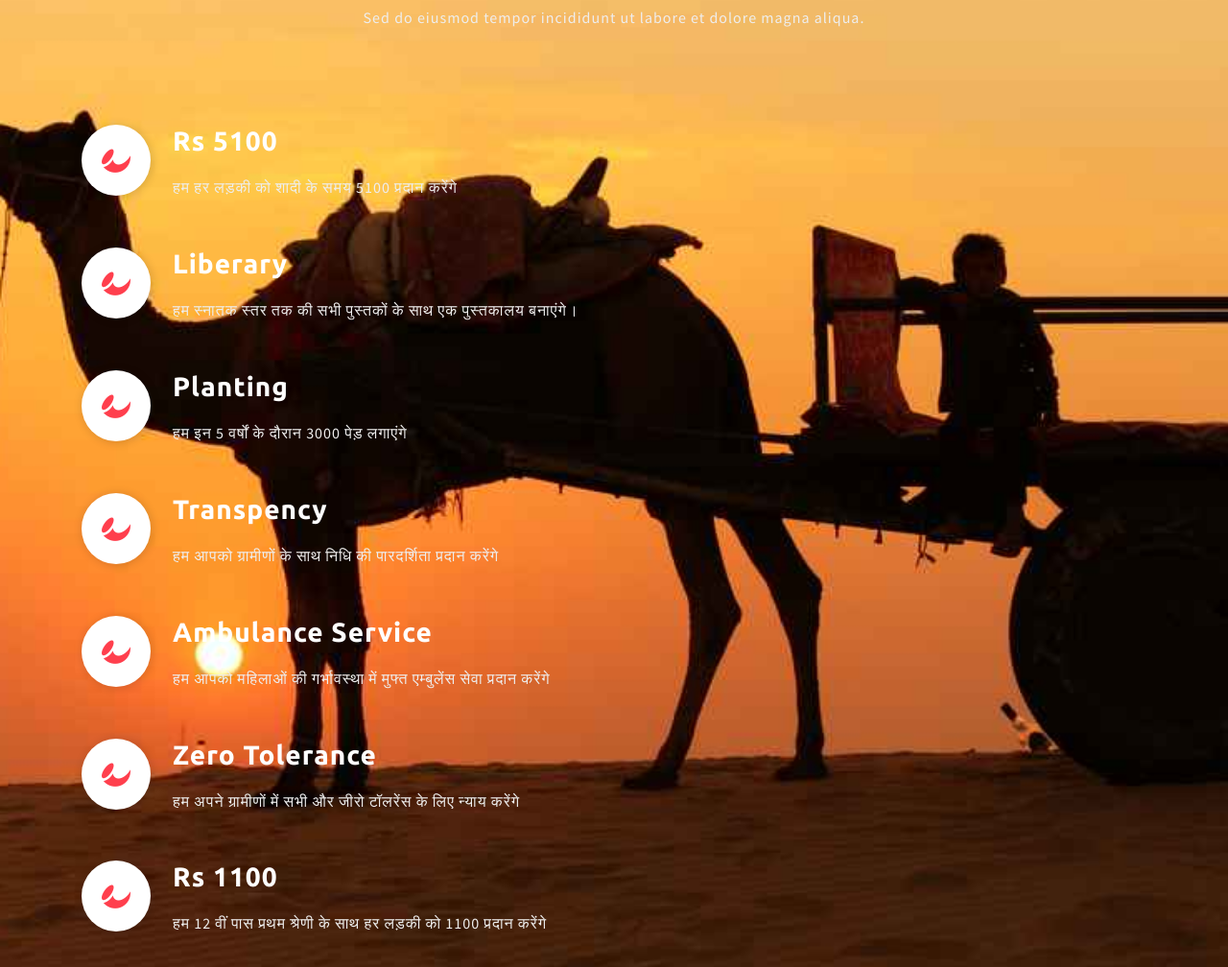
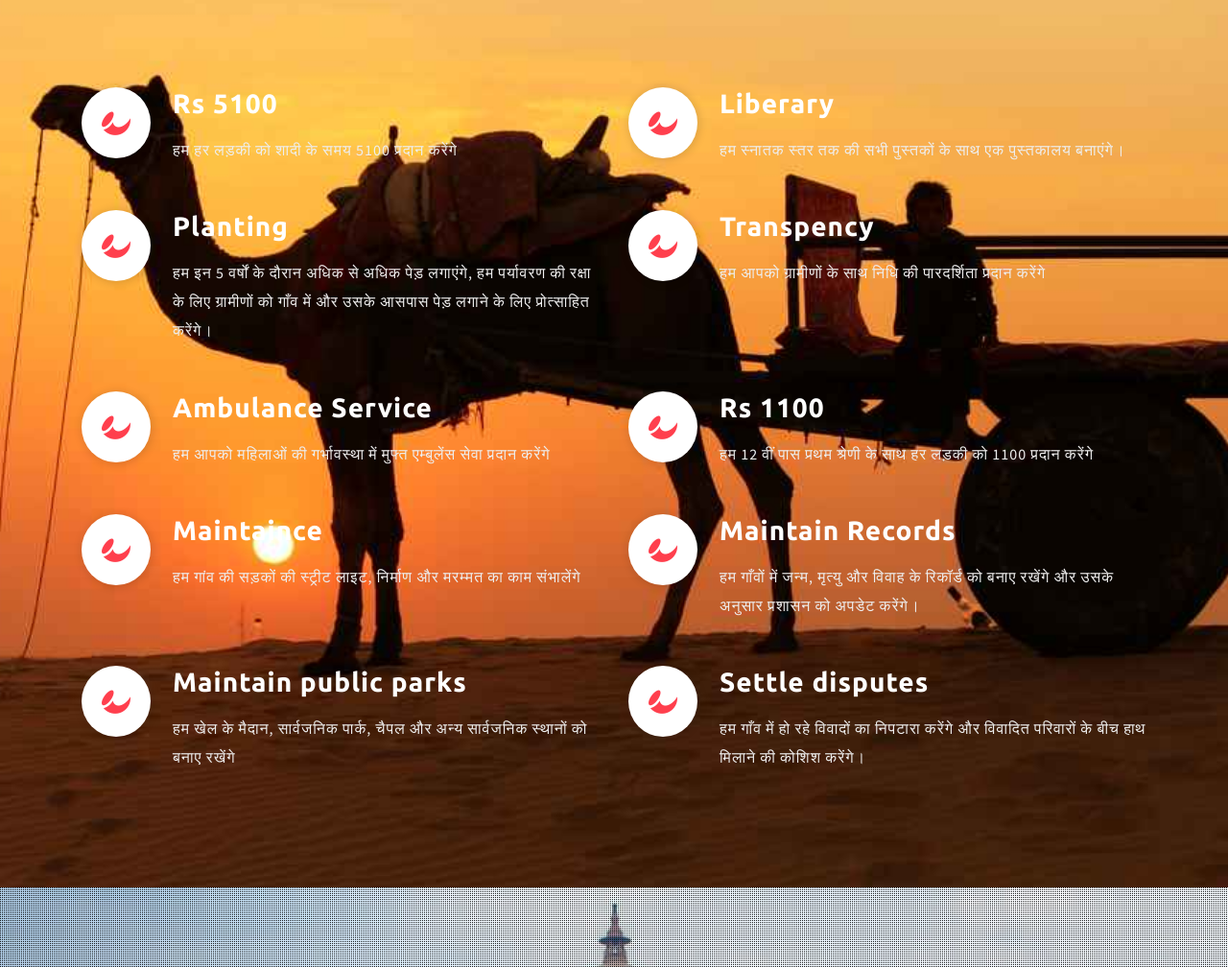
Before and after one commit to ramu-banna/ramu-banna.github.io, a plain HTML site: page index.html in a window 1280 px wide. Shown: the part 1570-2578 px from the top of the page at 96% size. Drawn offline with Linux system fonts and the light colour scheme; animation ran at ten frames a second.

Commit message:
Chnages
Changes

```diff
--- a/index.html
+++ b/index.html
@@ -131,102 +131,149 @@ License URL: http://creativecommons.org/licenses/by/3.0/
 			<div class="mb-lg-5 mb-4 text-center">
 				<h3 class="title-wthree text-white mb-2">
 					<span class="text-dark mb-2"></span>Excellent manifesto</h3>
-				<p class="sub-tittle">Sed do eiusmod tempor incididunt ut labore et dolore magna aliqua.</p>
 			</div>
 			<!-- //heading title -->
 			<div class="row agileits-w3layouts-grid pt-md-4">
-				<div class="col-lg-12 services-agile-1" data-aos="zoom-in-up">
+				<div class="col-lg-6 services-agile-1" data-aos="zoom-in-up">
 					<div class="row wthree_agile_us py-md-4 py-3">
-						<div class="col-lg-1 col-sm-1 col-3 pr-lg-2">
+						<div class="col-lg-2 col-sm-1 col-3 pr-lg-2">
 							<div class="wthree_features_grid text-center py-3">
 								<i class="fab fa-affiliatetheme"></i>
 							</div>
 						</div>
-						<div class="col-lg-11 col-sm-11 col-9 agile-why-text">
+						<div class="col-lg-10 col-sm-11 col-9 agile-why-text">
 							<h4 class="text-white font-weight-bold mb-3">Rs 5100</h4>
 							<p>हम हर लड़की को शादी के समय 5100 प्रदान करेंगे</p>
 						</div>
 					</div>
 				</div>
-				<div class="col-lg-12 services-agile-1" data-aos="zoom-in-up">
+				<div class="col-lg-6 services-agile-1" data-aos="zoom-in-up">
 					<div class="row wthree_agile_us py-md-4 py-3">
-						<div class="col-lg-1 col-sm-1 col-3 pr-lg-2">
+						<div class="col-lg-2 col-sm-1 col-3 pr-lg-2">
 							<div class="wthree_features_grid text-center py-3">
 								<i class="fab fa-affiliatetheme"></i>
 							</div>
 						</div>
-						<div class="col-lg-11 col-sm-11 col-9 agile-why-text">
+						<div class="col-lg-10 col-sm-11 col-9 agile-why-text">
 							<h4 class="text-white font-weight-bold mb-3">Liberary</h4>
 							<p>हम स्नातक स्तर तक की सभी पुस्तकों के साथ एक पुस्तकालय बनाएंगे।</p>
 						</div>
 					</div>
 				</div>
 
-				<div class="col-lg-12 services-agile-1" data-aos="zoom-in-up">
+				<div class="col-lg-6 services-agile-1" data-aos="zoom-in-up">
 					<div class="row wthree_agile_us py-md-4 py-3">
-						<div class="col-lg-1 col-sm-1 col-3 pr-lg-2">
+						<div class="col-lg-2 col-sm-1 col-3 pr-lg-2">
 							<div class="wthree_features_grid text-center py-3">
 								<i class="fab fa-affiliatetheme"></i>
 							</div>
 						</div>
-						<div class="col-lg-11 col-sm-11 col-9 agile-why-text">
+						<div class="col-lg-10 col-sm-11 col-9 agile-why-text">
 							<h4 class="text-white font-weight-bold mb-3">Planting</h4>
-							<p>हम इन 5 वर्षों के दौरान 3000 पेड़ लगाएंगे</p>
+							<p>हम इन 5 वर्षों के दौरान 	अधिक से अधिक पेड़ लगाएंगे, हम पर्यावरण की रक्षा के लिए ग्रामीणों को गाँव में और उसके आसपास पेड़ लगाने के लिए प्रोत्साहित करेंगे।</p>
 						</div>
 					</div>
 				</div>
-				<div class="col-lg-12 services-agile-1" data-aos="zoom-in-up">
+				<div class="col-lg-6 services-agile-1" data-aos="zoom-in-up">
 					<div class="row wthree_agile_us py-md-4 py-3">
-						<div class="col-lg-1 col-sm-1 col-3 pr-lg-2">
+						<div class="col-lg-2 col-sm-1 col-3 pr-lg-2">
 							<div class="wthree_features_grid text-center py-3">
 								<i class="fab fa-affiliatetheme"></i>
 							</div>
 						</div>
-						<div class="col-lg-11 col-sm-11 col-9 agile-why-text">
+						<div class="col-lg-10 col-sm-11 col-9 agile-why-text">
 							<h4 class="text-white font-weight-bold mb-3">Transpency</h4>
 							<p>हम आपको ग्रामीणों के साथ निधि की पारदर्शिता प्रदान करेंगे</p>
 						</div>
 					</div>
 				</div>
-				<div class="col-lg-12 services-agile-1" data-aos="zoom-in-up">
+				<div class="col-lg-6 services-agile-1" data-aos="zoom-in-up">
 					<div class="row wthree_agile_us py-md-4 py-3">
-						<div class="col-lg-1 col-sm-1 col-3 pr-lg-2">
+						<div class="col-lg-2 col-sm-1 col-3 pr-lg-2">
 							<div class="wthree_features_grid text-center py-3">
 								<i class="fab fa-affiliatetheme"></i>
 							</div>
 						</div>
-						<div class="col-lg-11 col-sm-11 col-9 agile-why-text">
+						<div class="col-lg-10 col-sm-11 col-9 agile-why-text">
 							<h4 class="text-white font-weight-bold mb-3">Ambulance Service</h4>
 							<p>हम आपको महिलाओं की गर्भावस्था में मुफ्त एम्बुलेंस सेवा प्रदान करेंगे</p>
 						</div>
 					</div>
 				</div>
-				<div class="col-lg-12 services-agile-1" data-aos="zoom-in-up">
+
+				<div class="col-lg-6 services-agile-1" data-aos="zoom-in-up">
 					<div class="row wthree_agile_us py-md-4 py-3">
-						<div class="col-lg-1 col-sm-1 col-3 pr-lg-2">
+						<div class="col-lg-2 col-sm-1 col-3 pr-lg-2">
 							<div class="wthree_features_grid text-center py-3">
 								<i class="fab fa-affiliatetheme"></i>
 							</div>
 						</div>
-						<div class="col-lg-11 col-sm-11 col-9 agile-why-text">
-							<h4 class="text-white font-weight-bold mb-3">Zero Tolerance</h4>
-							<p>हम अपने ग्रामीणों में सभी और जीरो टॉलरेंस के लिए न्याय करेंगे</p>
-						</div>
-					</div>
-				</div>
-				<div class="col-lg-12 services-agile-1" data-aos="zoom-in-up">
-					<div class="row wthree_agile_us py-md-4 py-3">
-						<div class="col-lg-1 col-sm-1 col-3 pr-lg-2">
-							<div class="wthree_features_grid text-center py-3">
-								<i class="fab fa-affiliatetheme"></i>
-							</div>
-						</div>
-						<div class="col-lg-11 col-sm-11 col-9 agile-why-text">
+						<div class="col-lg-10 col-sm-11 col-9 agile-why-text">
 							<h4 class="text-white font-weight-bold mb-3">Rs 1100</h4>
 							<p>हम 12 वीं पास प्रथम श्रेणी के साथ हर लड़की को 1100 प्रदान करेंगे</p>
 						</div>
 					</div>
 				</div>
+
+				<div class="col-lg-6 services-agile-1" data-aos="zoom-in-up">
+					<div class="row wthree_agile_us py-md-4 py-3">
+						<div class="col-lg-2 col-sm-1 col-3 pr-lg-2">
+							<div class="wthree_features_grid text-center py-3">
+								<i class="fab fa-affiliatetheme"></i>
+							</div>
+						</div>
+						<div class="col-lg-10 col-sm-11 col-9 agile-why-text">
+							<h4 class="text-white font-weight-bold mb-3">Maintaince</h4>
+							<p>हम गांव की सड़कों की स्ट्रीट लाइट, निर्माण और मरम्मत का काम संभालेंगे</p>
+						</div>
+					</div>
+				</div>
+
+				<div class="col-lg-6 services-agile-1" data-aos="zoom-in-up">
+					<div class="row wthree_agile_us py-md-4 py-3">
+						<div class="col-lg-2 col-sm-1 col-3 pr-lg-2">
+							<div class="wthree_features_grid text-center py-3">
+								<i class="fab fa-affiliatetheme"></i>
+							</div>
+						</div>
+						<div class="col-lg-10 col-sm-11 col-9 agile-why-text">
+							<h4 class="text-white font-weight-bold mb-3">Maintain Records</h4>
+							<p>हम गाँवों में जन्म, मृत्यु और विवाह के रिकॉर्ड को बनाए रखेंगे और उसके अनुसार प्रशासन को अपडेट करेंगे।</p>
+						</div>
+					</div>
+				</div>
+
+
+
+				<div class="col-lg-6 services-agile-1" data-aos="zoom-in-up">
+					<div class="row wthree_agile_us py-md-4 py-3">
+						<div class="col-lg-2 col-sm-1 col-3 pr-lg-2">
+							<div class="wthree_features_grid text-center py-3">
+								<i class="fab fa-affiliatetheme"></i>
+							</div>
+						</div>
+						<div class="col-lg-10 col-sm-11 col-9 agile-why-text">
+							<h4 class="text-white font-weight-bold mb-3">Maintain public parks</h4>
+							<p> हम खेल के मैदान, सार्वजनिक पार्क, चैपल और अन्य सार्वजनिक स्थानों को बनाए रखेंगे</p>
+						</div>
+					</div>
+				</div>
+
+
+				<div class="col-lg-6 services-agile-1" data-aos="zoom-in-up">
+					<div class="row wthree_agile_us py-md-4 py-3">
+						<div class="col-lg-2 col-sm-1 col-3 pr-lg-2">
+							<div class="wthree_features_grid text-center py-3">
+								<i class="fab fa-affiliatetheme"></i>
+							</div>
+						</div>
+						<div class="col-lg-10 col-sm-11 col-9 agile-why-text">
+							<h4 class="text-white font-weight-bold mb-3">Settle disputes</h4>
+							<p> हम गाँव में हो रहे विवादों का निपटारा करेंगे और विवादित परिवारों के बीच हाथ मिलाने की कोशिश करेंगे।</p>
+						</div>
+					</div>
+				</div>
+
 			</div>
 		</div>
 	</div>
```
